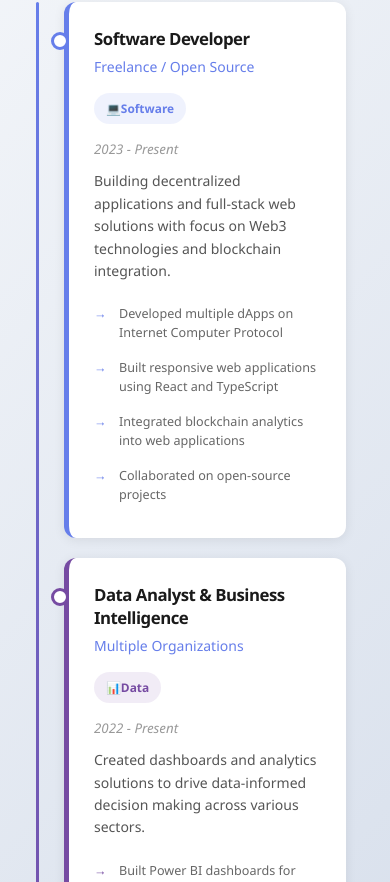
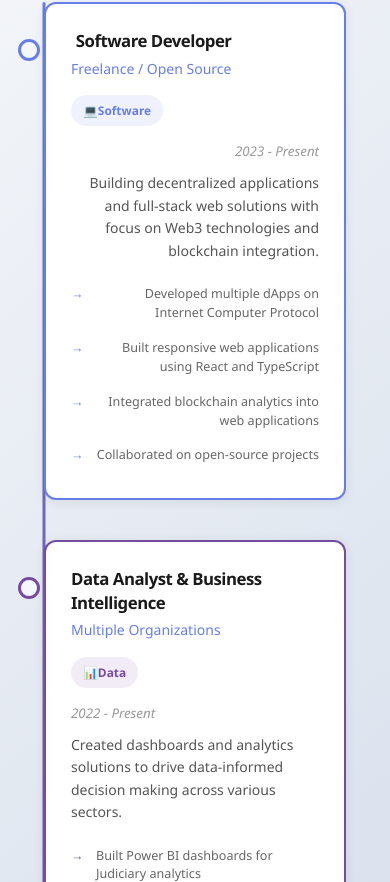
Before and after one commit to devmatoke/Portfolio1, a React (Vite) app: page / in a window 390 px wide. Shown: the part 1462-2344 px from the top of the page. Built offline with nearby package versions, Linux system fonts and the light colour scheme.

Commit message:
feat: update Experience section with alternating timeline layout
Implement left-right timeline with central vertical timeline.

Co-authored-by: Dancan Matoke <276462220+devmatoke@users.noreply.github.com>

```diff
--- a/src/components/Experience.css
+++ b/src/components/Experience.css
@@ -29,72 +29,107 @@
 
 .experience-timeline {
   display: grid;
-  gap: 20px;
+  gap: 40px;
   position: relative;
+  max-width: 1000px;
+  margin: 0 auto;
 }
 
 .experience-timeline::before {
   content: '';
   position: absolute;
-  left: 0;
+  left: 50%;
   top: 0;
   bottom: 0;
   width: 3px;
   background: linear-gradient(to bottom, #667eea, #764ba2, #f093fb);
   border-radius: 2px;
+  transform: translateX(-50%);
+}
+
+.experience-card-wrapper {
+  display: grid;
+  grid-template-columns: 1fr 1fr;
+  gap: 40px;
+  position: relative;
+}
+
+.experience-card-wrapper.left {
+  text-align: right;
+}
+
+.experience-card-wrapper.right {
+  text-align: left;
+}
+
+.experience-card-wrapper.left .experience-card {
+  grid-column: 1;
+}
+
+.experience-card-wrapper.right .experience-card {
+  grid-column: 2;
 }
 
 .experience-card {
   position: relative;
-  margin-left: 30px;
   padding: 25px;
   background: white;
   border-radius: 12px;
   box-shadow: 0 2px 12px rgba(0, 0, 0, 0.08);
-  border-left: 5px solid;
+  border: 2px solid;
   transition: all 0.3s ease;
 }
 
 .experience-card:hover {
-  transform: translateY(-5px);
+  transform: scale(1.02);
   box-shadow: 0 8px 24px rgba(0, 0, 0, 0.12);
 }
 
 .experience-card.software {
-  border-left-color: #667eea;
+  border-color: #667eea;
 }
 
 .experience-card.data {
-  border-left-color: #764ba2;
+  border-color: #764ba2;
 }
 
 .experience-card.community {
-  border-left-color: #f093fb;
+  border-color: #f093fb;
 }
 
-.experience-card::before {
+.experience-card::after {
   content: '';
   position: absolute;
-  left: -15px;
-  top: 30px;
-  width: 12px;
-  height: 12px;
+  top: 35px;
+  width: 16px;
+  height: 16px;
   border-radius: 50%;
   background: white;
   border: 3px solid;
-  z-index: 1;
+  z-index: 2;
 }
 
-.experience-card.software::before {
-  border-color: #667eea;
+.experience-card-wrapper.left .experience-card::after {
+  right: -47px;
 }
 
-.experience-card.data::before {
-  border-color: #764ba2;
+.experience-card-wrapper.right .experience-card::after {
+  left: -47px;
 }
 
-.experience-card.community::before {
+.experience-card.software::after {
+  border-color: #667eea;
+  background: #f5f7fa;
+}
+
+.experience-card.data::after {
+  border-color: #764ba2;
+  background: #f5f7fa;
+}
+
+.experience-card.community::after {
   border-color: #f093fb;
+  background: #f5f7fa;
 }
 
 .experience-header {
@@ -204,16 +239,30 @@
     font-size: 1.2rem;
   }
 
-  .experience-timeline::before {
-    left: -8px;
+  .experience-card-wrapper {
+    grid-template-columns: 1fr;
+    gap: 20px;
+    text-align: left;
   }
 
-  .experience-card {
-    margin-left: 20px;
+  .experience-card-wrapper.left .experience-card,
+  .experience-card-wrapper.right .experience-card {
+    grid-column: 1;
   }
 
-  .experience-card::before {
-    left: -18px;
+  .experience-timeline::before {
+    left: 0;
+  }
+
+  .experience-card::after {
+    right: auto;
+    left: -28px;
+  }
+
+  .experience-card-wrapper.left .experience-card::after,
+  .experience-card-wrapper.right .experience-card::after {
+    right: auto;
+    left: -28px;
   }
 
   .highlights li {
--- a/src/components/Experience.tsx
+++ b/src/components/Experience.tsx
@@ -69,8 +69,11 @@ const experiences: ExperienceItem[] = [
   }
 ]
 
-function ExperienceCard({ experience }: { experience: ExperienceItem }) {
+function ExperienceCard({ experience, index }: { experience: ExperienceItem; index: number }) {
+  const isLeft = index % 2 === 0;
+
   return (
+    <div className={`experience-card-wrapper ${isLeft ? 'left' : 'right'}`}>
       <div className={`experience-card ${experience.type}`}>
         <div className="experience-header">
           <div className="experience-title">
@@ -92,6 +95,7 @@ function ExperienceCard({ experience }: { experience: ExperienceItem }) {
           ))}
         </ul>
       </div>
+    </div>
   )
 }
 
@@ -105,8 +109,8 @@ export default function Experience() {
         </div>
 
         <div className="experience-timeline">
-          {experiences.map((exp) => (
-            <ExperienceCard key={exp.id} experience={exp} />
+          {experiences.map((exp, index) => (
+            <ExperienceCard key={exp.id} experience={exp} index={index} />
           ))}
         </div>
       </div>
```
Lines whose indentation alone changed are shown as unchanged.
